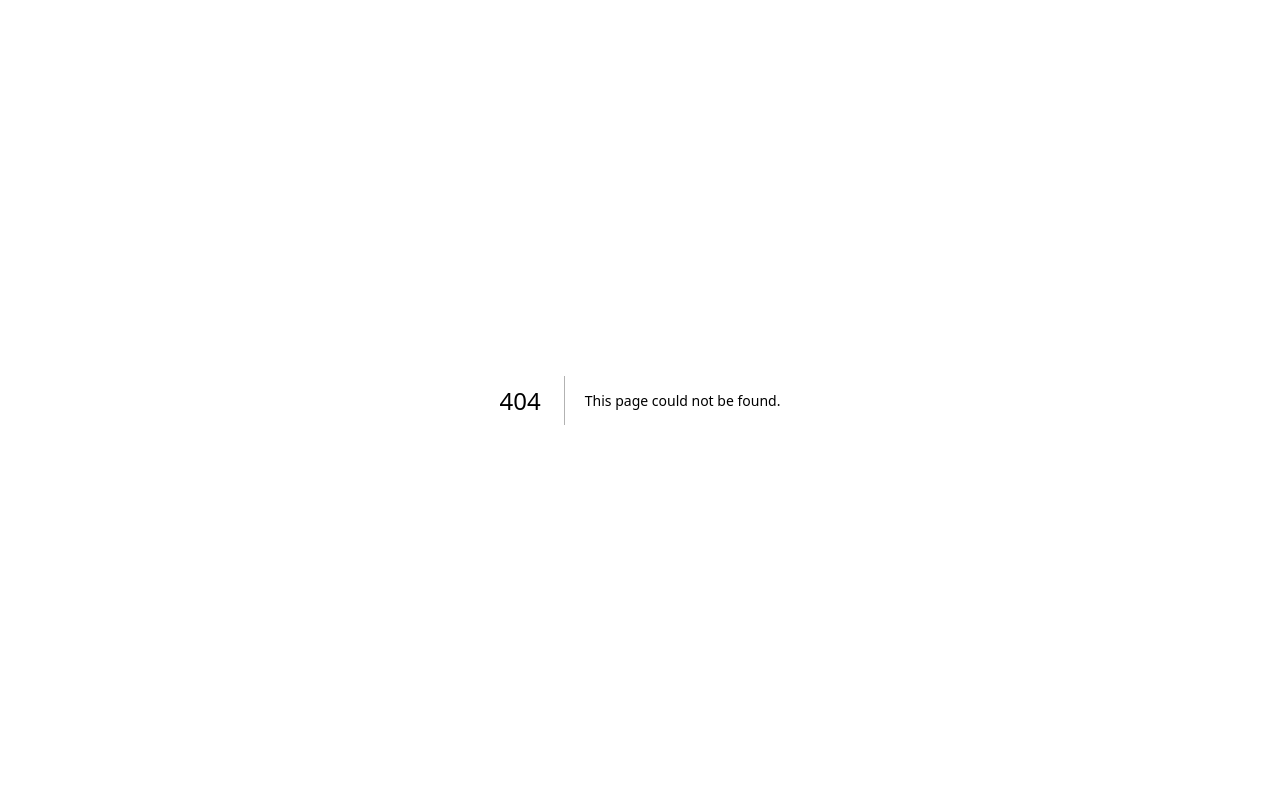
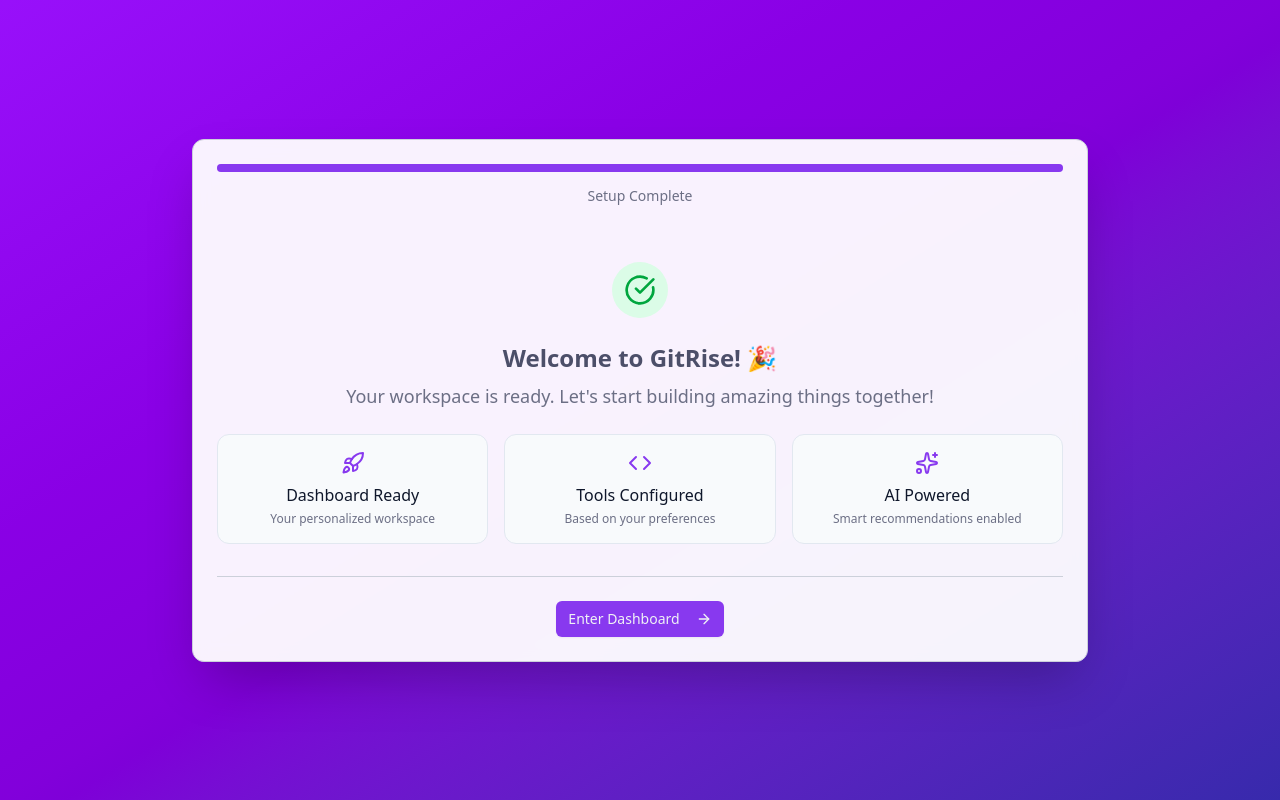
Before and after one commit to iambnlvn/gitrise, a Next.js app: page /wizard/complete in a window 1280 px wide. Before the commit this address had no page. Built offline with nearby package versions, Linux system fonts and the light colour scheme.

Commit message:
feat: implement onboarding completion page and update wizard layout to navigate to it

```diff
--- /dev/null
+++ b/src/app/wizard/complete/page.tsx
@@ -0,0 +1,255 @@
+"use client";
+
+import { useEffect, useState } from "react";
+import { AnimatePresence } from "framer-motion";
+import { useRouter } from "next/navigation";
+import {
+  Card,
+  CardContent,
+  CardHeader,
+  CardTitle,
+  CardDescription,
+} from "@/components/ui/card";
+import { Button } from "@/components/ui/button";
+import { Progress } from "@/components/ui/progress";
+import {
+  CheckCircle,
+  Loader2,
+  AlertCircle,
+  Sparkles,
+  Rocket,
+  Code,
+  ArrowRight,
+  RefreshCw,
+} from "lucide-react";
+import { useWizardStore } from "@/app/store/wizard-store";
+import type { CompletionState } from "../components/types";
+
+type SetupStepProps = {
+  label: string;
+  completed: boolean;
+};
+
+type FeatureCardProps = {
+  icon: React.ElementType;
+  title: string;
+  desc: string;
+};
+
+const SetupStep = ({ label, completed }: SetupStepProps) => (
+  <div className="flex items-center gap-3">
+    <div
+      className={`flex size-5 items-center justify-center rounded-full border ${
+        completed ? "border-primary bg-primary text-white" : "border-slate-300"
+      }`}
+    >
+      {completed && <CheckCircle className="size-3" />}
+    </div>
+    <span
+      className={`text-sm ${completed ? "text-slate-900" : "text-muted-foreground"}`}
+    >
+      {label}
+    </span>
+  </div>
+);
+
+const FeatureCard = ({ icon: Icon, title, desc }: FeatureCardProps) => (
+  <div className="rounded-xl border border-slate-200 bg-slate-50 p-4">
+    <Icon className="text-primary mx-auto mb-2 size-6" />
+    <h3 className="mb-1 font-medium text-slate-900">{title}</h3>
+    <p className="text-muted-foreground text-xs">{desc}</p>
+  </div>
+);
+
+const LoadingState = ({ progress }: { progress: number }) => (
+  <div className="text-center">
+    <div className="mb-6 flex items-center justify-center">
+      <div className="bg-primary/10 relative rounded-full p-3">
+        <Loader2 className="text-primary size-8 animate-spin" />
+      </div>
+    </div>
+
+    <CardTitle className="mb-2 text-2xl font-bold">
+      Setting up your workspace
+    </CardTitle>
+    <CardDescription className="mb-6 text-lg">
+      We&apos;re personalizing GitRise based on your preferences...
+    </CardDescription>
+
+    {/* Progress bar */}
+    <div className="mx-auto mb-6 w-full">
+      <Progress value={progress} className="h-2" />
+      <p className="text-muted-foreground mt-2 text-sm">{progress}% Complete</p>
+    </div>
+
+    {/* Processing steps */}
+    <div className="mx-auto mt-6 max-w-sm space-y-3 text-left">
+      {[
+        { label: "Analyzing your preferences", completed: progress >= 20 },
+        { label: "Setting up your dashboard", completed: progress >= 40 },
+        { label: "Configuring integrations", completed: progress >= 60 },
+        { label: "Preparing your workspace", completed: progress >= 80 },
+        { label: "Finalizing setup", completed: progress >= 100 },
+      ].map((step, index) => (
+        <SetupStep key={index} label={step.label} completed={step.completed} />
+      ))}
+    </div>
+  </div>
+);
+
+const SuccessState = ({ onContinue }: { onContinue: () => void }) => (
+  <div className="text-center">
+    <div className="mb-6 flex items-center justify-center">
+      <div className="rounded-full bg-green-100 p-3">
+        <CheckCircle className="size-8 text-green-600" />
+      </div>
+    </div>
+
+    <CardTitle className="mb-2 text-2xl font-bold">
+      Welcome to GitRise! 🎉
+    </CardTitle>
+    <CardDescription className="mb-6 text-lg">
+      Your workspace is ready. Let&apos;s start building amazing things
+      together!
+    </CardDescription>
+
+    {/* Success features */}
+    <div className="mb-8 grid grid-cols-1 gap-4 md:grid-cols-3">
+      {[
+        {
+          icon: Rocket,
+          title: "Dashboard Ready",
+          desc: "Your personalized workspace",
+        },
+        {
+          icon: Code,
+          title: "Tools Configured",
+          desc: "Based on your preferences",
+        },
+        {
+          icon: Sparkles,
+          title: "AI Powered",
+          desc: "Smart recommendations enabled",
+        },
+      ].map((feature, index) => (
+        <FeatureCard
+          key={index}
+          icon={feature.icon}
+          title={feature.title}
+          desc={feature.desc}
+        />
+      ))}
+    </div>
+
+    <div className="mt-8 border-t pt-6">
+      <Button onClick={onContinue} className="min-w-[150px]">
+        Enter Dashboard
+        <ArrowRight className="ml-2 size-4" />
+      </Button>
+    </div>
+  </div>
+);
+
+const ErrorState = ({
+  onRetry,
+  onSkip,
+}: {
+  onRetry: () => void;
+  onSkip: () => void;
+}) => (
+  <div className="text-center">
+    <div className="mb-6 flex items-center justify-center">
+      <div className="rounded-full bg-red-100 p-3">
+        <AlertCircle className="size-8 text-red-600" />
+      </div>
+    </div>
+
+    <CardTitle className="mb-2 text-2xl font-bold">Setup Incomplete</CardTitle>
+    <CardDescription className="mb-6 text-lg">
+      We encountered an issue while setting up your workspace. Don&apos;t worry,
+      we can try again!
+    </CardDescription>
+
+    <div className="mt-8 flex justify-center gap-4 border-t pt-6">
+      <Button variant="outline" onClick={onSkip}>
+        Skip Setup
+      </Button>
+      <Button onClick={onRetry}>
+        <RefreshCw className="mr-2 size-4" />
+        Try Again
+      </Button>
+    </div>
+  </div>
+);
+
+export default function OnboardingCompletePage() {
+  const [state, setState] = useState<CompletionState>("loading");
+  const [progress, setProgress] = useState(0);
+  const router = useRouter();
+  const { resetWizard: resetStore } = useWizardStore();
+
+  useEffect(() => {
+    const processOnboarding = async () => {
+      try {
+        // Process steps sequentially
+        const progressSteps = [20, 40, 60, 80, 100];
+        for (const step of progressSteps) {
+          await new Promise((resolve) => setTimeout(resolve, 400));
+          setProgress(step);
+        }
+
+        // Simulate api
+        await new Promise((resolve) => setTimeout(resolve, 800));
+
+        setState("success");
+        // Reset store after successful completion
+        setTimeout(() => resetStore(), 3000);
+      } catch {
+        setState("error");
+      }
+    };
+
+    processOnboarding();
+  }, [resetStore]);
+
+  // Handlers
+  const handleContinue = () => router.push("/dashboard");
+
+  const handleRetry = () => {
+    setState("loading");
+    setProgress(0);
+    setTimeout(() => router.refresh(), 500);
+  };
+
+  const handleSkip = () => router.push("/dashboard");
+
+  const renderStateComponent = () => {
+    switch (state) {
+      case "loading":
+        return <LoadingState progress={progress} />;
+      case "success":
+        return <SuccessState onContinue={handleContinue} />;
+      case "error":
+        return <ErrorState onRetry={handleRetry} onSkip={handleSkip} />;
+    }
+  };
+
+  return (
+    <div className="flex min-h-screen items-center justify-center bg-gradient-to-br from-purple-600 via-purple-700 to-indigo-800 p-4">
+      <div className="w-full max-w-4xl">
+        <Card className="bg-white/95 shadow-2xl backdrop-blur-sm">
+          <CardHeader className="pb-2 text-center">
+            <Progress value={100} className="h-2" />
+            <p className="text-muted-foreground mt-2 text-sm">Setup Complete</p>
+          </CardHeader>
+
+          <CardContent className="pt-6">
+            <AnimatePresence mode="wait">
+              {renderStateComponent()}
+            </AnimatePresence>
+          </CardContent>
+        </Card>
+      </div>
+    </div>
+  );
+}
--- a/src/app/wizard/components/types.ts
+++ b/src/app/wizard/components/types.ts
@@ -40,3 +40,5 @@ export interface OnboardingWizardProps {
   onComplete: (data: WizardData) => void;
   onSkip: () => void;
 }
+
+export type CompletionState = "loading" | "success" | "error";
--- a/src/app/wizard/components/wizard-layout.tsx
+++ b/src/app/wizard/components/wizard-layout.tsx
@@ -15,10 +15,11 @@ import { PersonalInfoStep } from "./steps/personal-info-step";
 import DeveloperProfileStep from "@/app/wizard/components/steps/dev-profile-step";
 import { InterestsGoalsStep } from "./steps/interests-step";
 import { PreferencesStep } from "./steps/preferences-step";
+import { useRouter } from "next/navigation";
 
 export function WizardLayout({ onComplete, onSkip }: OnboardingWizardProps) {
   const { currentStep, data, nextStep, prevStep } = useWizardStore();
-
+  const router = useRouter();
   const isStepValid = () => {
     switch (currentStep) {
       case 0:
@@ -39,6 +40,7 @@ export function WizardLayout({ onComplete, onSkip }: OnboardingWizardProps) {
       nextStep();
     } else {
       onComplete(data);
+      router.push("/wizard/complete");
     }
   };
 
@@ -52,8 +54,6 @@ export function WizardLayout({ onComplete, onSkip }: OnboardingWizardProps) {
         return <InterestsGoalsStep />;
       case 3:
         return <PreferencesStep />;
-      default:
-        return null;
     }
   };
 
```
